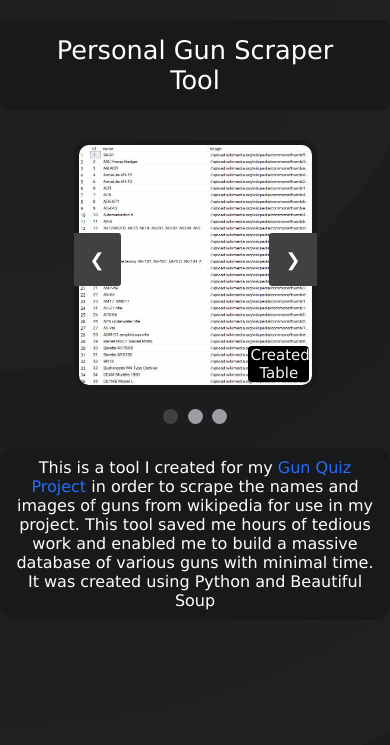
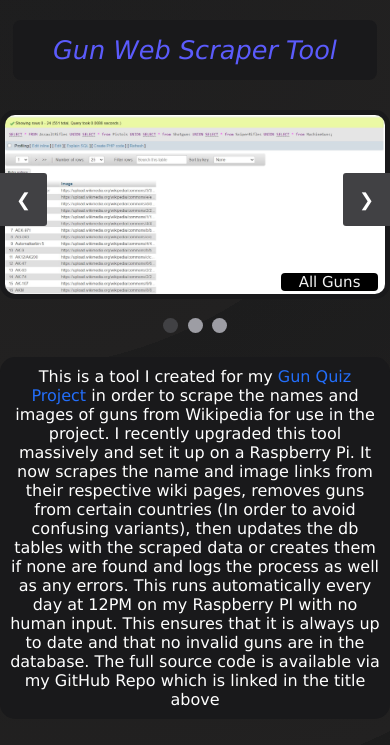
Before and after one commit to shadowwolf123987/Shadow-Dev-Website, a PHP site: page /shadowdev/pages/projects/GunScraper in a window 390 px wide. Shown: the part 80-825 px from the top of the page. Run offline with PHP 8.4, Linux system fonts and the light colour scheme; some web fonts are replaced.

Commit message:
ShadowDev 1.7
Updated Gun Scraper Project and raised priority
Attempting Fix for Poor Image Scaling on Mobile

```diff
--- a/css/mobile.css
+++ b/css/mobile.css
@@ -46,10 +46,6 @@
 .projectTitleDiv{
     font-size: 1.6em;
     padding: 15px 40px;
-}
-
-.slides{
-    height: 250px;
 }
 
 .slides img{
--- a/css/styles.css
+++ b/css/styles.css
@@ -303,7 +303,7 @@ nav{
 
  .slides{
 	width: 100%;
-	height: 500px;
+	height: auto;
 	margin-top: 20px;
 }
 
@@ -312,6 +312,7 @@ nav{
 	border: 8px solid var(--darkGray);
 	border-radius: 15px;
 	background-size: cover;
+	object-fit: contain;
 }
 
  .projectDescription {
--- a/css/tablet.css
+++ b/css/tablet.css
@@ -3,12 +3,6 @@
 .projectsGrid {
     grid-template-columns: repeat(2, 1fr);
 
-}
-
-/* Individual Project Tablet Design */
-
-.slides{
-	height: 350px;
 }
 
 /* Services Tablet Design */
--- a/pages/projects/GunScraper.php
+++ b/pages/projects/GunScraper.php
@@ -6,24 +6,24 @@
 		<div class="projectContent" id="content">
 
 			<div class="projectTitleDiv">
-				Personal Gun Scraper Tool
+				<a class="clickable" href="https://github.com/shadowwolf123987/UPDATED-Gun-Web-Scraping-Tool" target="_blank">Gun Web Scraper Tool</a>
 			</div>
 
 			<div class="slideshow-container">
 
 				<div class="slides fade">
-					<img loading="eager" src="./imgs/projects/GunScraper/table.jpg" title="Gun Scraper Table View" alt="Gun Scraper Table View" style="width:100%">
-					<div class="imgCaption">Created Table</div>
+					<img loading="eager" src="./imgs/projects/GunScraper/query.jpg" title="Gun Scraper Table View" alt="Gun Scraper Table View" style="width:100%">
+					<div class="imgCaption">All Guns</div>
 				</div>
 
 				<div class="slides fade">
-					<img src="./imgs/projects/GunScraper/query.jpg" title="Gun Scraper Query View" alt="Gun Scraper Query View" style="width:100%">
-					<div class="imgCaption">Exported Query</div>
+					<img src="./imgs/projects/GunScraper/output.jpg" title="Gun Scraper Output View" alt="Gun Scraper Output View" style="width:100%">
+					<div class="imgCaption">Console Queries</div>
 				</div>
 
 				<div class="slides fade">
-					<img src="./imgs/projects/GunScraper/code.jpg" title="Gun Scraper Code View" alt="Gun Scraper Code View" style="width:100%">
-					<div class="imgCaption">Web Scraper Code</div>
+					<img src="./imgs/projects/GunScraper/logs.jpg" title="Gun Scraper Logs View" alt="Gun Scraper Logs View" style="width:100%">
+					<div class="imgCaption">Logs File</div>
 				</div>
 
 				<a class="prev" onclick="NextPage(-1)">❮</a>
@@ -41,7 +41,7 @@
 			<script src="./js/imgSlideshow.js"></script>
 
 			<div class="projectDescription">
-            	This is a tool I created for my <a href="./projects/GunQuiz">Gun Quiz Project</a> in order to scrape the names and images of guns from wikipedia for use in my project. This tool saved me hours of tedious work and enabled me to build a massive database of various guns with minimal time. It was created using Python and Beautiful Soup
+            	This is a tool I created for my <a href="./projects/GunQuiz">Gun Quiz Project</a> in order to scrape the names and images of guns from Wikipedia for use in the project. I recently upgraded this tool massively and set it up on a Raspberry Pi. It now scrapes the name and image links from their respective wiki pages, removes guns from certain countries (In order to avoid confusing variants), then updates the db tables with the scraped data or creates them if none are found and logs the process as well as any errors. This runs automatically every day at 12PM on my Raspberry PI with no human input. This ensures that it is always up to date and that no invalid guns are in the database. The full source code is available via my GitHub Repo which is linked in the title above
 			</div>
 		</div>
 	</div>
--- a/templates/head.php
+++ b/templates/head.php
@@ -10,11 +10,10 @@
 	<link rel="stylesheet" href="./css/tablet.css" media="screen and (max-width: 900px)">
 	<link rel="stylesheet" href="./css/mobile.css" media="screen and (max-width: 767px)">
 
-	<link href="./imgs/wolfLogo.png"
-      rel="icon"/>
+	<link href="./imgs/wolfLogo.png" rel="icon"/>
 
 	<link href="https://fonts.googleapis.com/css2?family=Ysabeau:wght@200&display=swap" rel="stylesheet">
-	<link rel="apple-touch-icon" href="./imgs/wolfLogo.png">
+	<link rel="apple-touch-icon" href="/imgs/wolfLogo.png">
 
 	<meta charset="UTF-8">
 	<meta property="og:image" content="./imgs/wolfLogo.png">
```
Also changed, not shown: pages/projects.php (+7 -7 lines), imgs/projects/GunScraper/code.jpg (deleted), imgs/projects/GunScraper/logs.jpg (added), imgs/projects/GunScraper/output.jpg (added), imgs/projects/GunScraper/query.jpg, imgs/projects/GunScraper/table.jpg (deleted).
